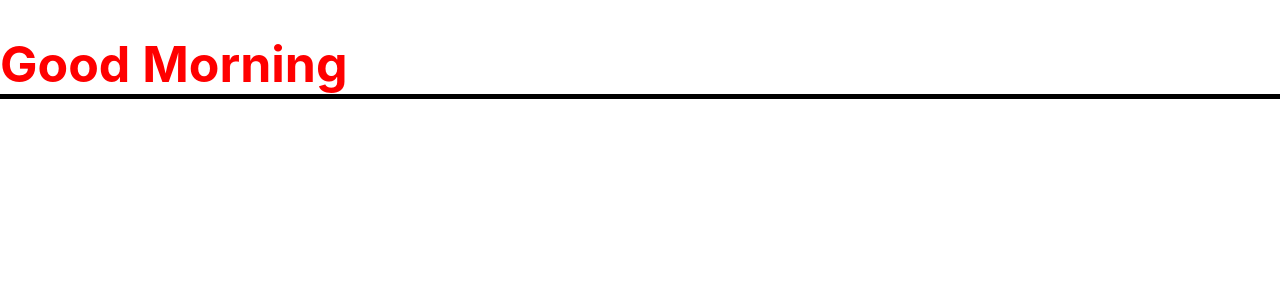
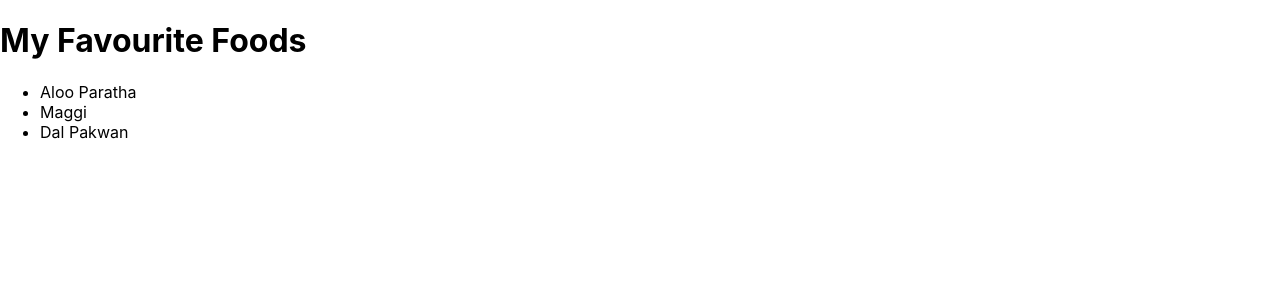
Before and after one commit to SapanSidhwani/intro-to-jsx, a React (Create React App) app: page / in a window 1280 px wide. Shown: the top 300 px of the page. Built offline with nearby package versions, Linux system fonts and the light colour scheme.

Commit message:
React Components

```diff
--- a/src/App.js
+++ b/src/App.js
@@ -1,28 +1,12 @@
 import './App.css';
-
-var hour = new Date().getHours();
-var greeting = "";
-var customStyle = {
-  color: ""
-};
-
-if(hour < 12) {
-  greeting = "Good Morning";
-  customStyle.color = "red";
-}
-else if(hour < 18) {
-  greeting = "Good Afternoon";
-  customStyle.color = "green";
-}
-else {
-  greeting = "Good Evening";
-  customStyle.color = "blue";
-}
+import Heading from './components/Heading';
+import List from './components/List';
 
 function App() {
   return (
     <>
-      <h1 className='heading' style={customStyle}>{greeting}</h1>
+      <Heading/>
+      <List/>
     </>
   );
 }
--- /dev/null
+++ b/src/components/Heading.jsx
@@ -0,0 +1,11 @@
+import React from 'react';
+
+const Heading = () => {
+  return (
+    <>
+      <h1>My Favourite Foods</h1>
+    </>
+  )
+}
+
+export default Heading;
--- /dev/null
+++ b/src/components/List.jsx
@@ -0,0 +1,15 @@
+import React from 'react';
+
+const List = () => {
+  return (
+    <>
+      <ul>
+        <li>Aloo Paratha</li>
+        <li>Maggi</li>
+        <li>Dal Pakwan</li>
+      </ul>
+    </>
+  )
+}
+
+export default List;
```
